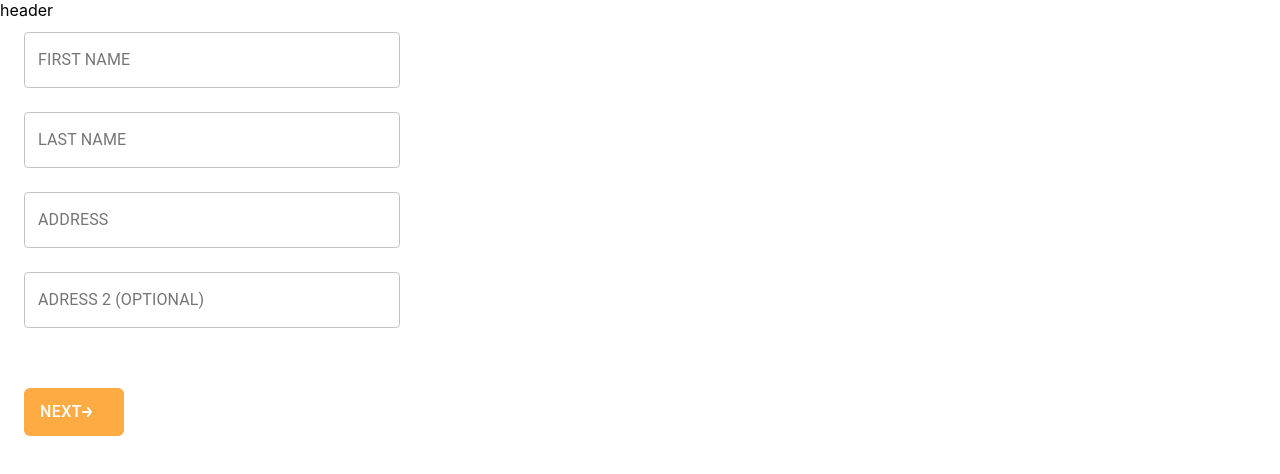
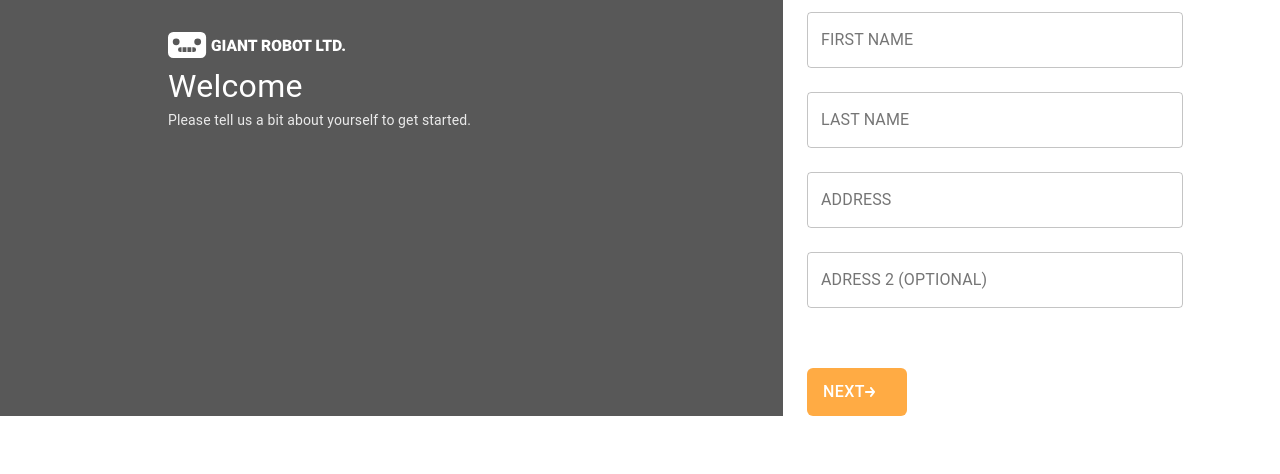
Before and after one commit to mitchelconstantin/self-app, a React (Create React App) app: page / in a window 1280 px wide. Shown: the top 474 px of the page. Built offline with nearby package versions, Linux system fonts and the light colour scheme.

Commit message:
layout header and form side by side, add basic styling to header

```diff
--- a/src/App.tsx
+++ b/src/App.tsx
@@ -1,13 +1,13 @@
 import React from 'react';
+import { Box } from '@material-ui/core';
 import { Header } from './Components/Header';
 import { Form } from './Components/Form';
 
-
 export const App = () => {
   return (
-    <>
-    <Header />
-    <Form />
-    </>
+    <Box display='flex'>
+      <Header />
+      <Form />
+    </Box>
   );
 };
--- a/src/Components/Header.tsx
+++ b/src/Components/Header.tsx
@@ -1,8 +1,43 @@
 import React from 'react';
-import { Box, Button, TextField, makeStyles } from '@material-ui/core';
+import { Box, makeStyles, Typography } from '@material-ui/core';
 import giantRobot from '../Assets/GiantRobotLTD_Logo.svg';
 
+const useStyles = makeStyles(theme => ({
+  container: {
+    backgroundColor: '#585858',
+    paddingTop: '32px',
+    paddingRight: '80px',
+    paddingLeft: '168px'
+    // height: '100%',
+  },
+  info: {
+    width: '535px'
+  },
+  logo: {
+    height: '26px',
+    width: '177px'
+  },
+  title: {
+    color: '#FFFFFF',
+    fontSize: '32px'
+  },
+  subTitle: {
+    color: '#EAEAEA ',
+    fontSize: '14px '
+  }
+}));
 
 export const Header = () => {
-  return <div>header</div>;
+  const classes = useStyles();
+  const title = 'Welcome';
+  const subTitle = 'Please tell us a bit about yourself to get started.';
+  return (
+    <Box className={classes.container}>
+      <Box className={classes.info}>
+        <img className={classes.logo} src={giantRobot} alt={'Logo'} />
+        <Typography className={classes.title}> {title}</Typography>
+        <Typography className={classes.subTitle}> {subTitle}</Typography>
+      </Box>
+    </Box>
+  );
 };
```
